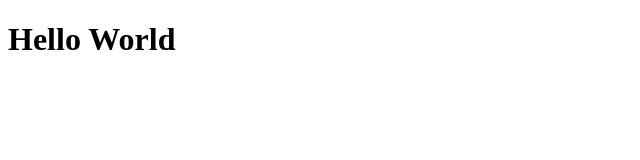
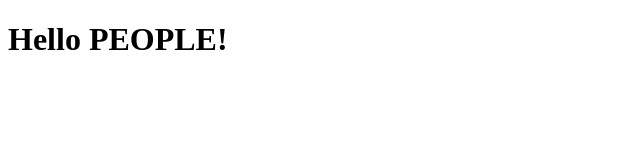
Before and after one commit to eswearingen/forgeddenim, a plain HTML site: page index.html in a window 1280 px wide. Shown: the whole page, without its empty margins (0-640 px from the left). Drawn offline with Linux system fonts and the light colour scheme.

Commit message:
added hello PEOPLEgit add index.html

```diff
--- a/index.html
+++ b/index.html
@@ -5,7 +5,7 @@
 	<title>Document</title>
 </head>
 <body>
-<h1>Hello World</h1>
+<h1>Hello PEOPLE!</h1>
 
 </body>
 </html>
```
